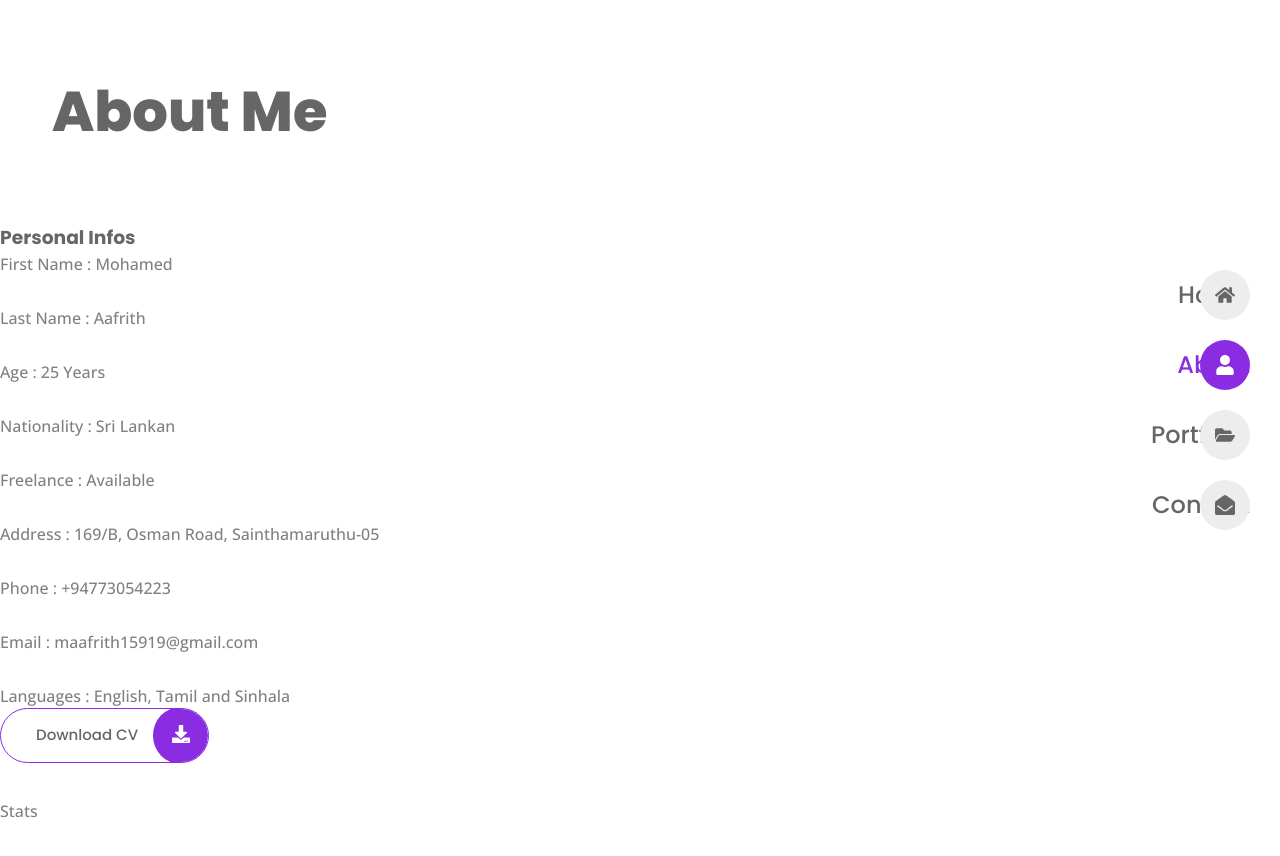
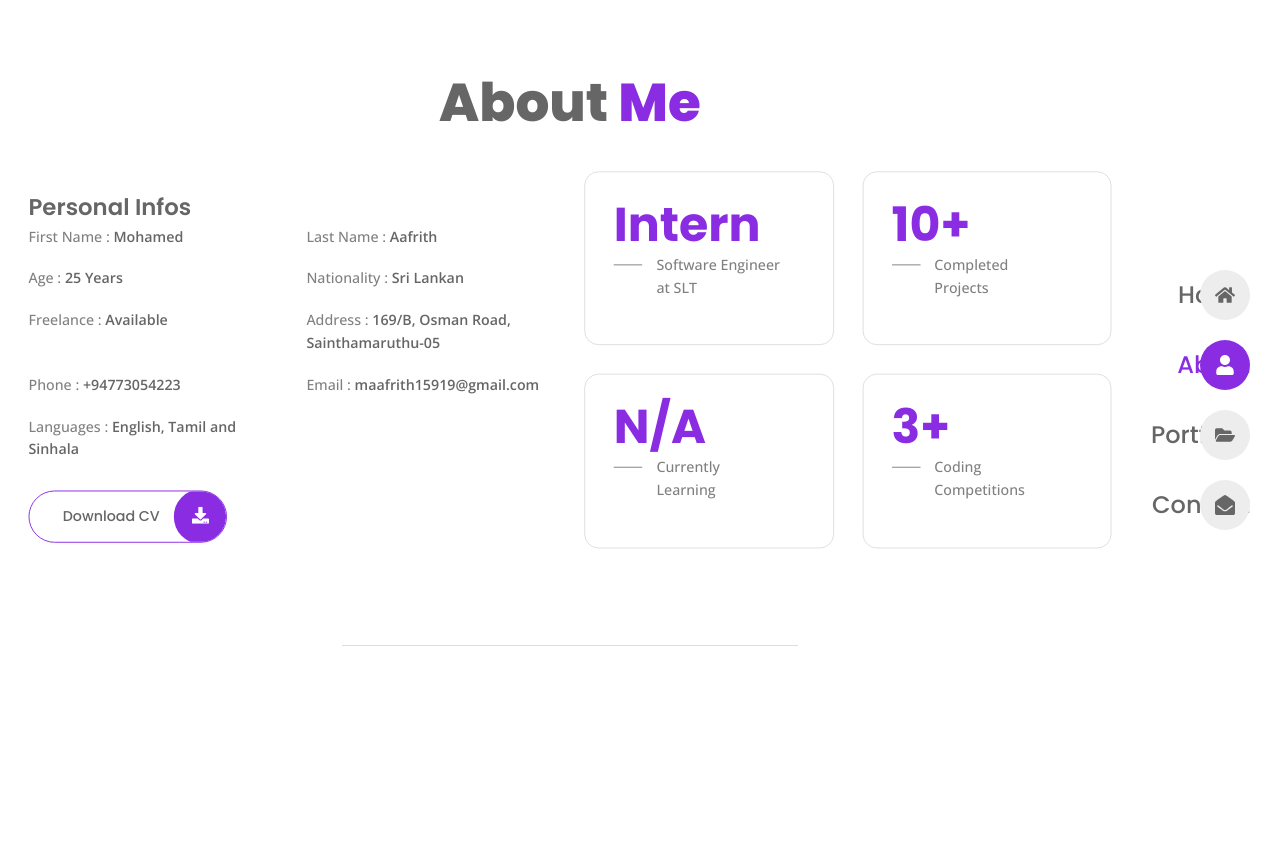
Before and after one commit to Aafrith/Aafrith-portfolio, a React (Vite) app in the folder aafrith-portfolio/: page /about in a window 1280 px wide. Shown: the top 856 px of the page. After the commit the page ends 800 px from the top, so only its background shows below. Built offline with nearby package versions, Linux system fonts and the light colour scheme.

Commit message:
About me section 1 done

```diff
--- a/aafrith-portfolio/package.json
+++ b/aafrith-portfolio/package.json
@@ -10,6 +10,7 @@
     "preview": "vite preview"
   },
   "dependencies": {
+    "html-react-parser": "^5.1.18",
     "react": "^18.3.1",
     "react-dom": "^18.3.1",
     "react-icons": "^5.3.0",
--- a/aafrith-portfolio/src/App.css
+++ b/aafrith-portfolio/src/App.css
@@ -104,6 +104,10 @@ img {
     margin-bottom: 70px;
 }
 
+.section__title span {
+    color: var(--first-color);
+}
+
 .button {
     display: inline-block;
     color: var(--title-color);
--- a/aafrith-portfolio/src/components/Stats.jsx
+++ b/aafrith-portfolio/src/components/Stats.jsx
@@ -1,8 +1,19 @@
+import { stats } from "../data";
+import parse from 'html-react-parser';
 
 const Stats = () => {
   return (
-    <div>Stats</div>
-  )
-}
+    <>
+      {stats.map(({no, title}, index) => {
+        return (
+            <div className="stats__box" key={index}>
+                <h3 className="stats__no">{no}</h3>
+                <p className="stats__title">{parse(title)}</p>
+            </div>
+        );
+    })}
+    </>
+  );
+};
 
-export default Stats
+export default Stats;
--- a/aafrith-portfolio/src/data.jsx
+++ b/aafrith-portfolio/src/data.jsx
@@ -118,82 +118,56 @@ export const personalInfo = [
 export const stats = [
   {
     id: 1,
-    no: '12+',
-    title: 'Years of <br /> Experience',
+    no: 'Intern',
+    title: 'Software Engineer <br /> at SLT',
   },
 
   {
     id: 2,
-    no: '97+',
+    no: '10+',
     title: 'Completed <br /> Projects',
   },
 
   {
     id: 3,
-    no: '81+',
-    title: 'Happy <br /> Customers',
+    no: 'N/A',
+    title: 'Currently <br /> Learning',
   },
 
   {
     id: 4,
-    no: '53+',
-    title: ' Awards <br /> Won',
+    no: '3+',
+    title: 'Coding <br /> Competitions',
   },
 ];
+
 
 export const resume = [
   {
     id: 1,
     category: 'experience',
     icon: <FaBriefcase />,
-    year: '2018 - PRESENT',
-    title: 'Web Developer <span> Envato </span>',
-    desc: 'Lorem ipsum dolor sit amet, consectetur tempor incididunt ut labore adipisicing elit,',
+    year: '2024 - PRESENT',
+    title: 'Software Engineer Trainee <span> SLT Mobitel </span>',
+    desc: 'Working as a Software Engineering trainee focusing on Python development and gaining hands-on experience in various projects related to software development, testing, and deployment.',
   },
 
   {
     id: 2,
-    category: 'experience',
-    icon: <FaBriefcase />,
-    year: '2013 - 2018',
-    title: 'UI/UX Designer <span> Themeforest </span>',
-    desc: 'Lorem incididunt dolor sit amet, consectetur eiusmod dunt doldunt dol elit, tempor incididunt',
+    category: 'education',
+    icon: <FaGraduationCap />,
+    year: '2021 - 2025',
+    title: 'BSc in Computer Engineering <span> University of Ruhuna </span>',
+    desc: 'Pursuing a degree in Computer Engineering with a focus on software development, algorithms, AI, and machine learning techniques.',
   },
 
   {
     id: 3,
-    category: 'experience',
-    icon: <FaBriefcase />,
-    year: '2005 - 2013',
-    title: 'Consultant <span> Videohive </span>',
-    desc: 'Lorem ipsum dolor sit amet, tempor incididunt ut laboreconsectetur elit, sed do eiusmod tempor duntt',
-  },
-
-  {
-    id: 4,
     category: 'education',
     icon: <FaGraduationCap />,
-    year: '2015',
-    title: 'Engineering Degree <span> Oxford University </span>',
-    desc: 'Lorem ipsum dolor sit amet, consectetur adipisicing elit, sed do tempor incididunt ut labore',
-  },
-
-  {
-    id: 5,
-    category: 'education',
-    icon: <FaGraduationCap />,
-    year: '2012',
-    title: 'Master Degree <span> KIEV University </span>',
-    desc: 'Lorem incididunt dolor sit amet, consectetur eiusmod dunt doldunt dol elit, tempor incididunt',
-  },
-
-  {
-    id: 6,
-    category: 'education',
-    icon: <FaGraduationCap />,
-    year: '2009',
-    title: 'Bachelor Degree <span> Tunis High School </span>',
-    desc: 'Lorem ipsum dolor sit amet, consectetur adipisicing elit, sed do eiusmod tempor ut labore',
+    year: '2019',
+    title: 'Advanced Level <span> Zahira College Kalmunai </span>',
+    desc: 'Completed A/Ls with a focus on Mathematics, gaining a strong foundation in analytical thinking and problem-solving.',
   },
 ];
 
@@ -201,49 +175,85 @@ export const skills = [
   {
     id: 1,
     title: 'Html',
-    percentage: '25',
+    percentage: '50',
   },
 
   {
     id: 2,
     title: 'Javascript',
-    percentage: '89',
+    percentage: '30',
   },
 
   {
     id: 3,
     title: 'Css',
-    percentage: '70',
+    percentage: '35',
   },
 
   {
     id: 4,
-    title: 'Php',
+    title: 'Python',
     percentage: '66',
   },
 
   {
     id: 5,
-    title: 'Wordpress',
-    percentage: '95',
+    title: 'Django Frameworks',
+    percentage: '68',
   },
 
   {
     id: 6,
-    title: 'Jquery',
+    title: 'Mysql',
     percentage: '50',
   },
 
   {
     id: 7,
-    title: 'Angular',
-    percentage: '65',
+    title: 'Figma',
+    percentage: '70',
   },
 
   {
     id: 8,
     title: 'React',
     percentage: '45',
+  },
+
+  {
+    id: 9,
+    title: 'Machine learning',
+    percentage: '50',
+  },
+
+  {
+    id: 10,
+    title: 'AI',
+    percentage: '40',
+  },
+
+  {
+    id: 11,
+    title: 'NLP',
+    percentage: '40',
+  },
+
+  {
+    id: 12,
+    title: 'Git',
+    percentage: '30',
+  },
+
+  {
+    id: 13,
+    title: 'Git Hub',
+    percentage: '50',
+  },
+
+  {
+    id: 14,
+    title: 'Bit Bucket',
+    percentage: '40',
   },
 ];
 
--- a/aafrith-portfolio/src/pages/about/About.jsx
+++ b/aafrith-portfolio/src/pages/about/About.jsx
@@ -2,7 +2,7 @@ import Info from "../../components/info";
 import Stats from "../../components/Stats";
 import {FaDownload} from 'react-icons/fa';
 import CV from "../../assets/aafrith-cv.pdf";
-
+import "./about.css"
 
 const About = () => {
   return (
@@ -32,6 +32,8 @@ const About = () => {
           </div>
         </div>
       </section>
+
+      <div className="seperator"></div>
     </main>
 
   )
--- a/aafrith-portfolio/src/pages/about/about.css
+++ b/aafrith-portfolio/src/pages/about/about.css
@@ -0,0 +1,74 @@
+.about {
+    transform: scale(0.95); /* Scale down to 90% */
+    transform-origin: top center; /* Ensure scaling starts from the top */
+}
+
+.about__container,
+.info__list,
+.stats {
+    grid-template-columns: repeat(2, 1fr);
+    margin-top: -20px;
+}
+
+.section__title{
+    margin-top: -35px;
+}
+
+
+.info__list {
+    row-gap: 20px;
+    margin-bottom: 32px;
+}
+
+.section__subtitle {
+    font-size: var(--h3-font-size);
+    font-weight:var(--weight-600);
+    margin-bottom: 20px;
+}
+
+.info__list .info__title,
+.info__list .info__description {
+    font-size: var(--small-font-size);
+
+}
+
+.info__list .info__description {
+    color: var(--title-color);
+    font-weight: var(--weight-600);
+}
+
+.stats__box {
+    border: 1px solid var(--border-color);
+    padding: 25px 30px 25px ;
+    border-radius: 15px;
+
+}
+
+.stats__no {
+    color: var(--first-color);
+    font-size: var(--h1-font-size);
+    line-height: 1.2;
+}
+
+.stats__title {
+    font-size: var(--small-font-size);
+    line-height: 1.6;
+    padding-left: 45px;
+    position: relative;
+}
+
+.stats__title::before {
+    content: '';
+    position: absolute;
+    left: 0;
+    top: 25%;
+    width: 30px;
+    height: 1px;
+    background-color: var(--text-color);
+}
+
+.seperator {
+    border-top: 1px solid var(--border-color);
+    max-width: 40%;
+    margin: 72px auto 56px;
+}
```
Also changed, not shown: 1 other file (tests, documents, lock files or other folders).
